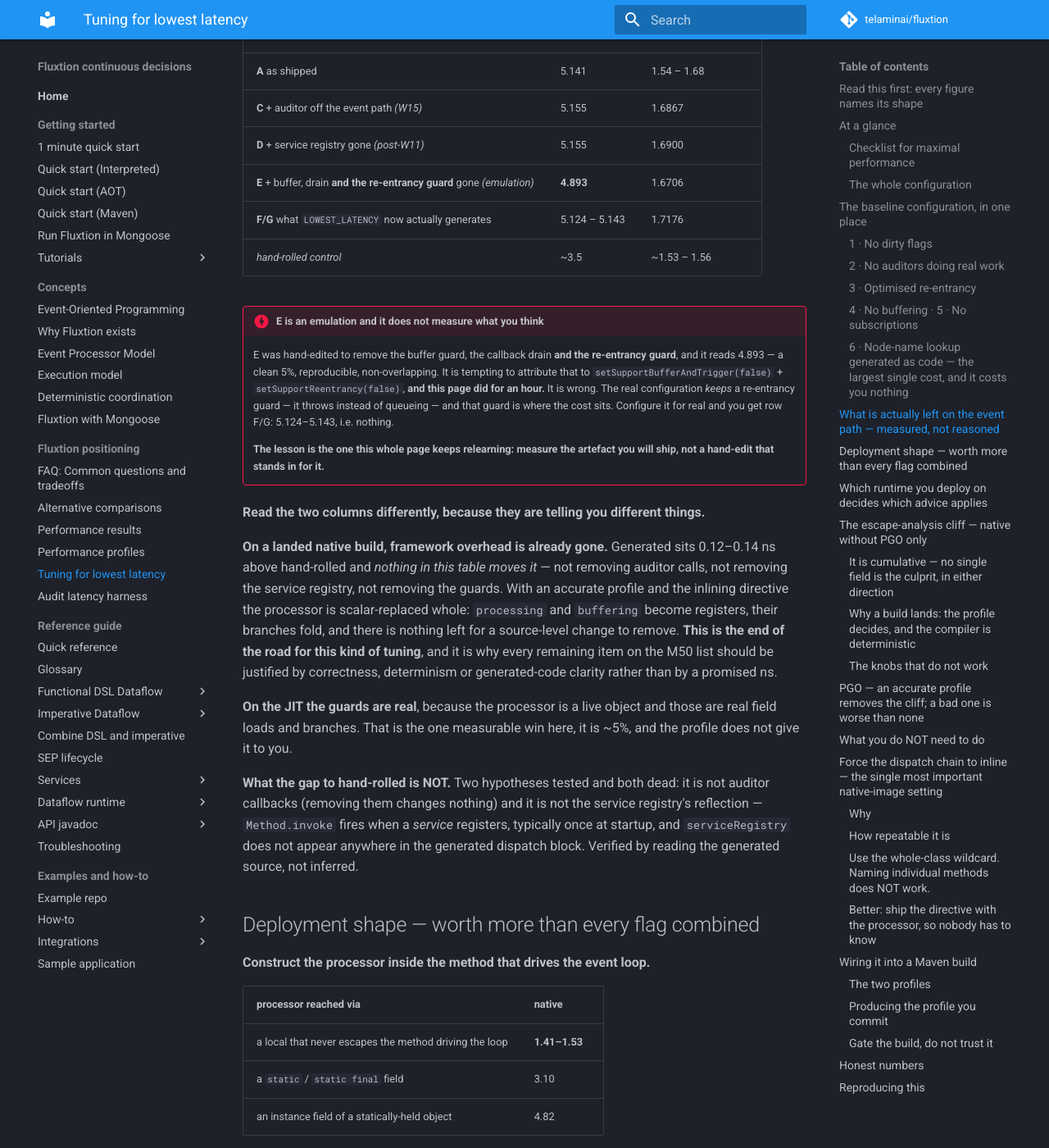
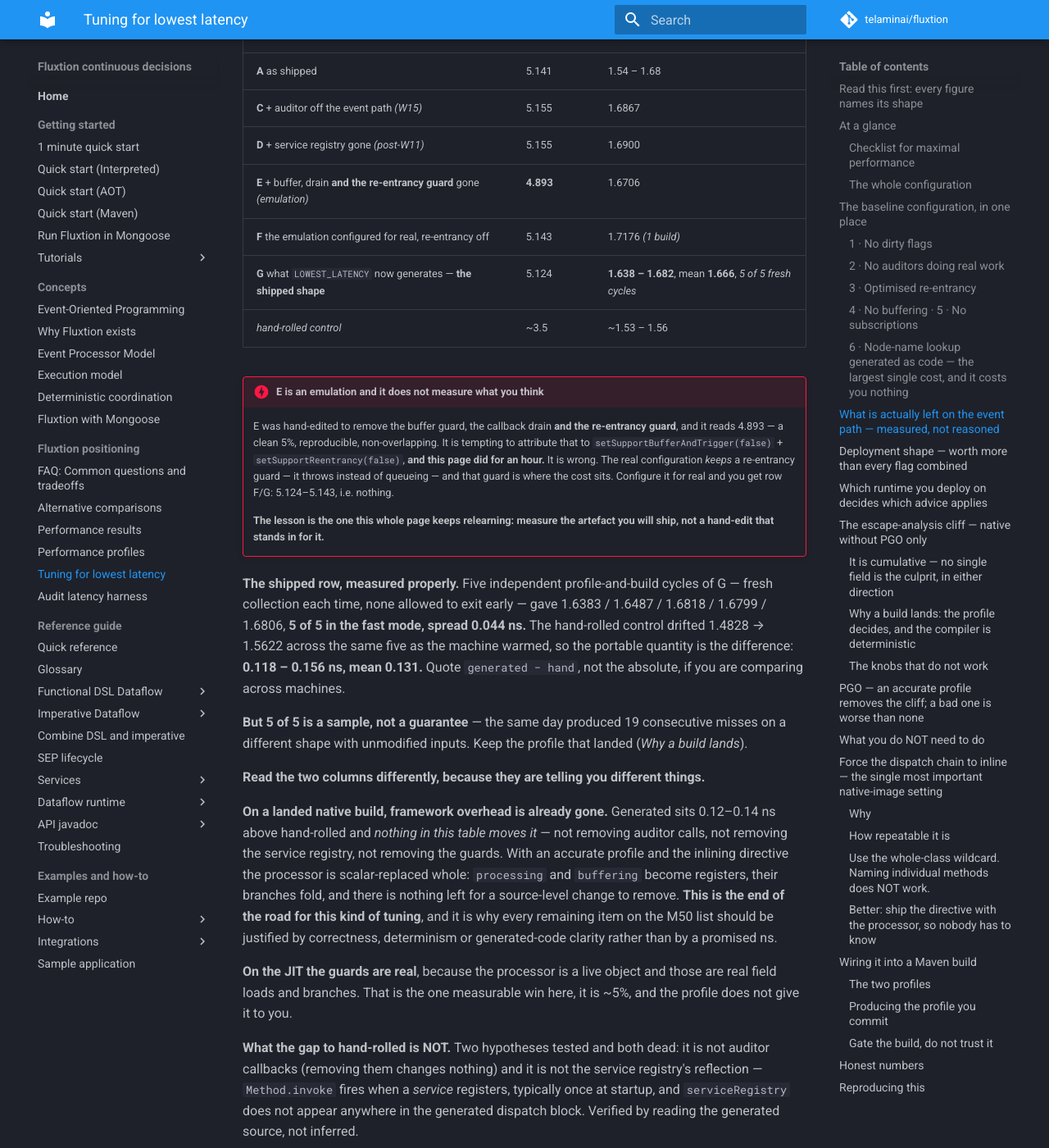
Before and after one commit to telaminai/fluxtion, an MkDocs documentation site: the page built from docs/reference/performance-tuning.md, in a window 1280 px wide and 1400 px high, scrolled down 8354 px. Shown: the whole window at 82% size. Built offline with MkDocs 1.6.1 and Material for MkDocs 9.7.7, drawn with Linux system fonts in a browser that asks for light colours; comment, search, counter and statistics services are not loaded.

Commit message:
docs: the shipped LOWEST_LATENCY profile measured over five fresh cycles
Co-Authored-By: Claude Opus 5 (1M context) <noreply@anthropic.com>
Claude-Session: https://claude.ai/code/session_0131t6bqqWuLdB82nuLhVGsq

```diff
--- a/docs/reference/performance-tuning.md
+++ b/docs/reference/performance-tuning.md
@@ -335,7 +335,8 @@ generated arm is what changes; the hand-rolled arm is the control.
 | **C** + auditor off the event path *(W15)* | 5.155 | 1.6867 |
 | **D** + service registry gone *(post-W11)* | 5.155 | 1.6900 |
 | **E** + buffer, drain **and the re-entrancy guard** gone *(emulation)* | **4.893** | 1.6706 |
-| **F/G** what `LOWEST_LATENCY` now actually generates | 5.124 – 5.143 | 1.7176 |
+| **F** the emulation configured for real, re-entrancy off | 5.143 | 1.7176 *(1 build)* |
+| **G** what `LOWEST_LATENCY` now generates — **the shipped shape** | 5.124 | **1.638 – 1.682**, mean **1.666**, *5 of 5 fresh cycles* |
 | *hand-rolled control* | ~3.5 | ~1.53 – 1.56 |
 
 !!! danger "E is an emulation and it does not measure what you think"
@@ -348,6 +349,15 @@ generated arm is what changes; the hand-rolled arm is the control.
 
     **The lesson is the one this whole page keeps relearning: measure the artefact you will ship, not
     a hand-edit that stands in for it.**
+
+**The shipped row, measured properly.** Five independent profile-and-build cycles of G — fresh
+collection each time, none allowed to exit early — gave 1.6383 / 1.6487 / 1.6818 / 1.6799 / 1.6806,
+**5 of 5 in the fast mode, spread 0.044 ns.** The hand-rolled control drifted 1.4828 → 1.5622 across
+the same five as the machine warmed, so the portable quantity is the difference: **0.118 – 0.156 ns,
+mean 0.131.** Quote `generated − hand`, not the absolute, if you are comparing across machines.
+
+**But 5 of 5 is a sample, not a guarantee** — the same day produced 19 consecutive misses on a
+different shape with unmodified inputs. Keep the profile that landed (*Why a build lands*).
 
 **Read the two columns differently, because they are telling you different things.**
 
```
